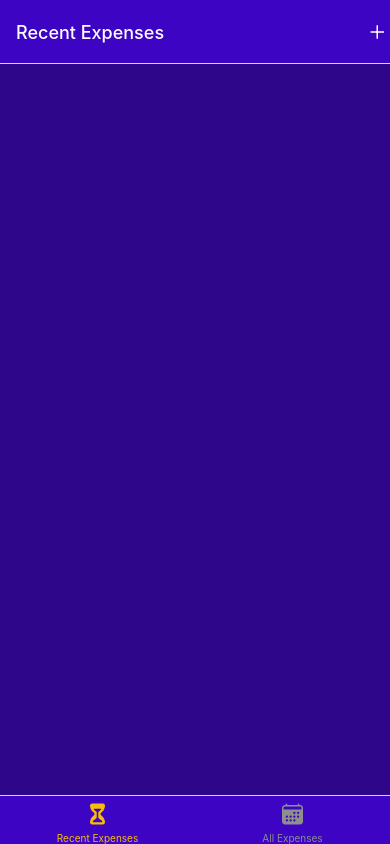
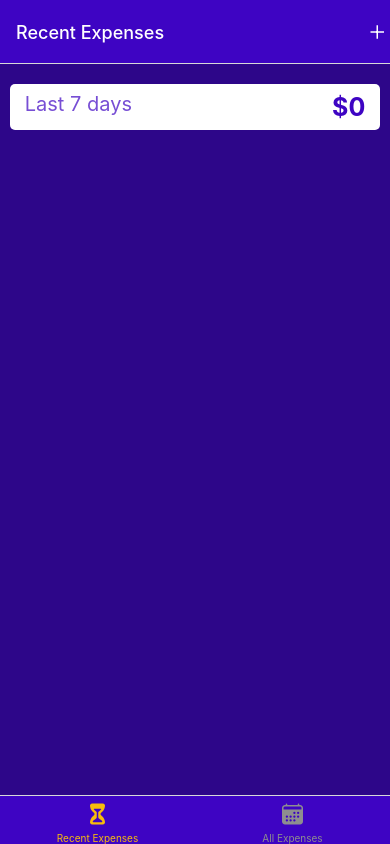
Before and after one commit to aadil42/react-native-expense-tracker, a React Native app: screen /recentScreen in a window 390 px wide. Built offline with nearby package versions, Linux system fonts and the light colour scheme.

Commit message:
add 7day total amount

```diff
--- a/screens/RecentExpenses.js
+++ b/screens/RecentExpenses.js
@@ -15,6 +15,10 @@ const RecentExpenses = () => {
 
     return (
         <View style={styles.container}>
+            <View style={styles.recentTotalContainer}>
+                <Text style={styles.lightTextColor}>Last 7 days</Text>
+                <Text style={styles.darkTextColor}>${recentList.slice(0, 7).reduce((acc, curr) => (acc+ +(curr.amount)), 0)}</Text>
+            </View>
             <List list={recentList.slice(0, 7)} />
         </View>
     );
@@ -27,9 +31,25 @@ const styles = StyleSheet.create({
         alignItems: "center",
         backgroundColor: GlobalStyles.colors.primary700
     },
-    text: {
-        color: "white",
-        fontSize: GlobalStyles.fonts.sizeL
+    lightTextColor: {
+        opacity: .7,
+        fontSize: 20,
+        color: GlobalStyles.colors.primary500
+    },
+    darkTextColor: {
+        fontSize: 25,
+        fontWeight: "bold",
+        color: GlobalStyles.colors.primary500
+    },
+    recentTotalContainer: {
+        flexDirection: "row",
+        justifyContent: "space-between",
+        width: "95%",
+        marginTop: 20,
+        backgroundColor: "white",
+        borderRadius: 5,
+        paddingHorizontal: 15,
+        paddingVertical: 8,
     }
 });
 
```
